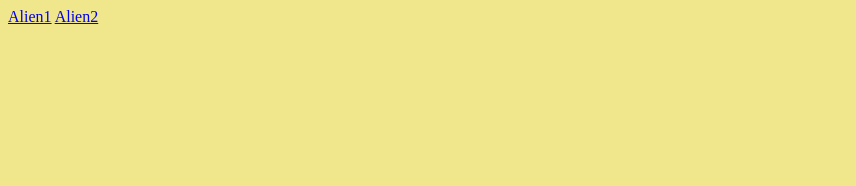
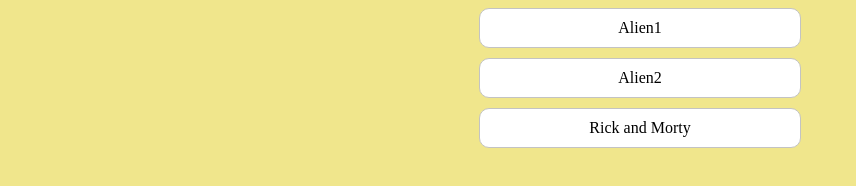
Before and after one commit to BoloniCsaba86/bolonicsaba86.github.io, a plain HTML site: page index.html in a window 1280 px wide. Shown: the whole page, without its empty margins (0-856 px from the left). Drawn offline with Linux system fonts and the light colour scheme.

Commit message:
Update index.html

```diff
--- a/index.html
+++ b/index.html
@@ -1,5 +1,6 @@
 <!DOCTYPE html>
 <html lang="hu">
+
 <head>
     <meta charset="UTF-8">
     <meta name="viewport" content="width=device-width, initial-scale=1.0">
@@ -8,10 +9,39 @@
         body {
             background-color: khaki;
         }
+
+        a {
+            display: block;
+            background-color: white;
+            width: 300px;
+            padding: 10px;
+            border-radius: 10px;
+            text-align: center;
+            color: black;
+            text-decoration: none;
+            margin: 0px auto;
+            transition: all 0.5s;
+            border: 1px solid rgb(195, 195, 195);
+        }
+        #con {
+            display: flex;
+            flex-direction: column;
+            gap: 10px;
+        }
+
+        a:hover {
+            width: 350px;
+        }
     </style>
 </head>
+
 <body>
-    <a target="_blank" href="https://bolonicsaba86.github.io/Alien1/">Alien1</a>
-    <a target="_blank" href="https://bolonicsaba86.github.io/Alien2/">Alien2</a>
+    <div id="con">
+        <a target="_blank" href="https://bolonicsaba86.github.io/Alien1/">Alien1</a>
+        <a target="_blank" href="https://bolonicsaba86.github.io/Alien2/">Alien2</a>
+        <a target="_blank" href="https://bolonicsaba86.github.io/rickandmorty/">Rick and Morty</a>
+    </div>
+
 </body>
+
 </html>
```
